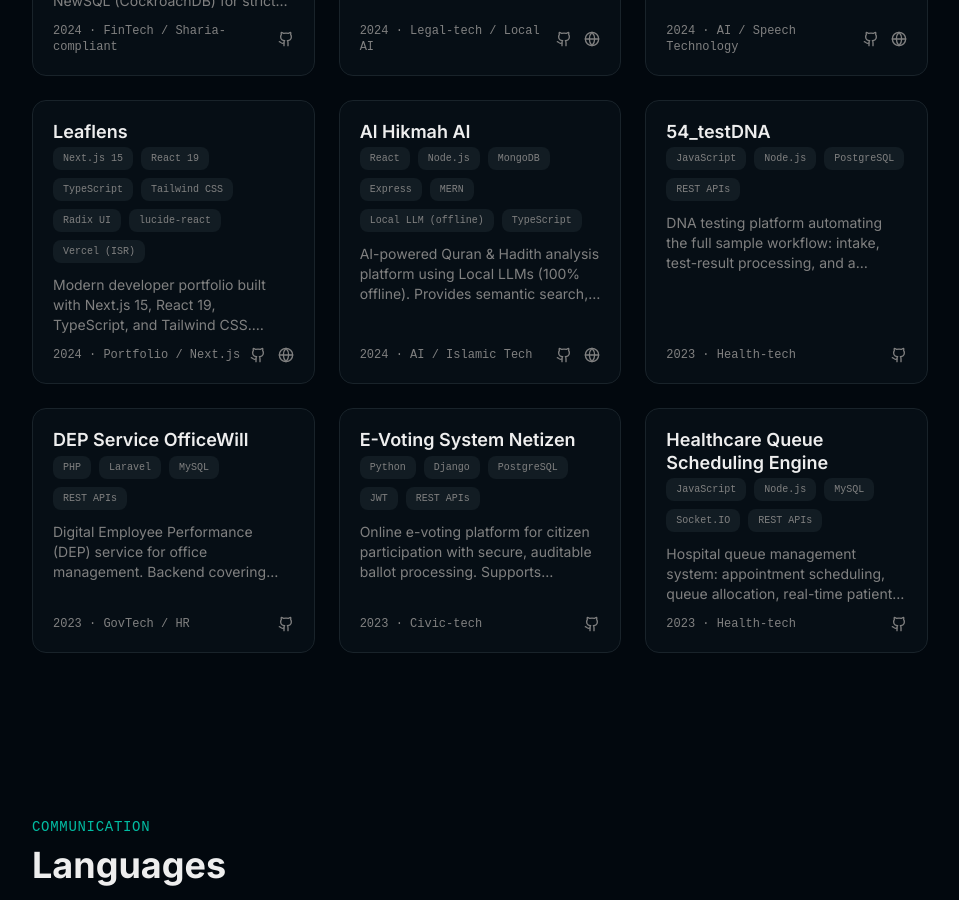
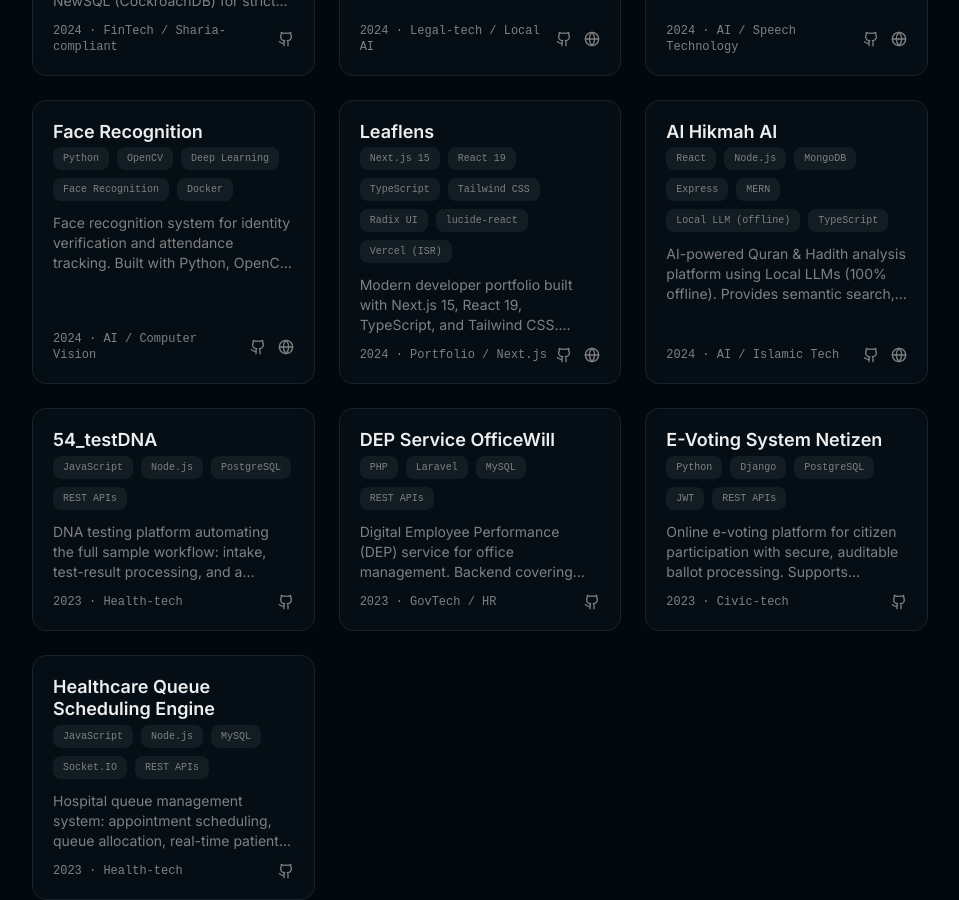
Before and after one commit to AmirulJusticia0507/v0-portfolio-with-next-js, a Next.js app: page / in a window 1280 px wide. Shown: the part 5600-6500 px from the top of the page, without its empty margins (160-1119 px from the left). Built offline with nearby package versions, Linux system fonts and the light colour scheme.

Commit message:
Add Face Recognition project to portfolio

```diff
--- a/components/portfolio/projects.tsx
+++ b/components/portfolio/projects.tsx
@@ -70,6 +70,18 @@ const projects = [
     urls: [
       { label: "Source code", href: "https://github.com/AmirulJusticia0507/stt-engine.git", icon: <Github className="w-4 h-4" /> },
       { label: "Live Demo", href: "https://stt-engine.vercel.app", icon: <Globe className="w-4 h-4" /> },
+    ],
+  },
+  {
+    title: "Face Recognition",
+    role: "Fullstack Engineer",
+    period: "2024 · AI / Computer Vision",
+    description:
+      "Face recognition system for identity verification and attendance tracking. Built with Python, OpenCV, and deep learning models for real-time face detection and recognition.",
+    tech: ["Python", "OpenCV", "Deep Learning", "Face Recognition", "Docker"],
+    urls: [
+      { label: "Source code", href: "https://github.com/AmirulJusticia0507/face_recognition.git", icon: <Github className="w-4 h-4" /> },
+      { label: "Live Demo", href: "https://face-recognition-gamma-teal.vercel.app", icon: <Globe className="w-4 h-4" /> },
     ],
   },
   {
```
